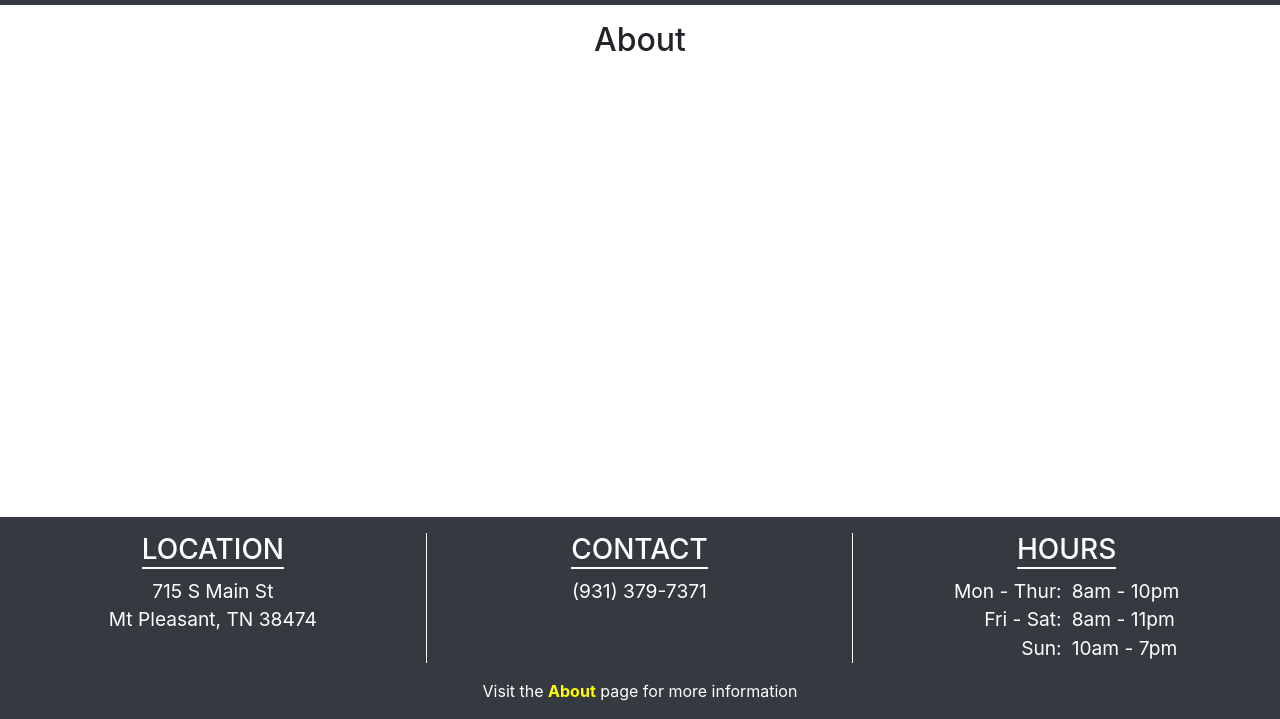
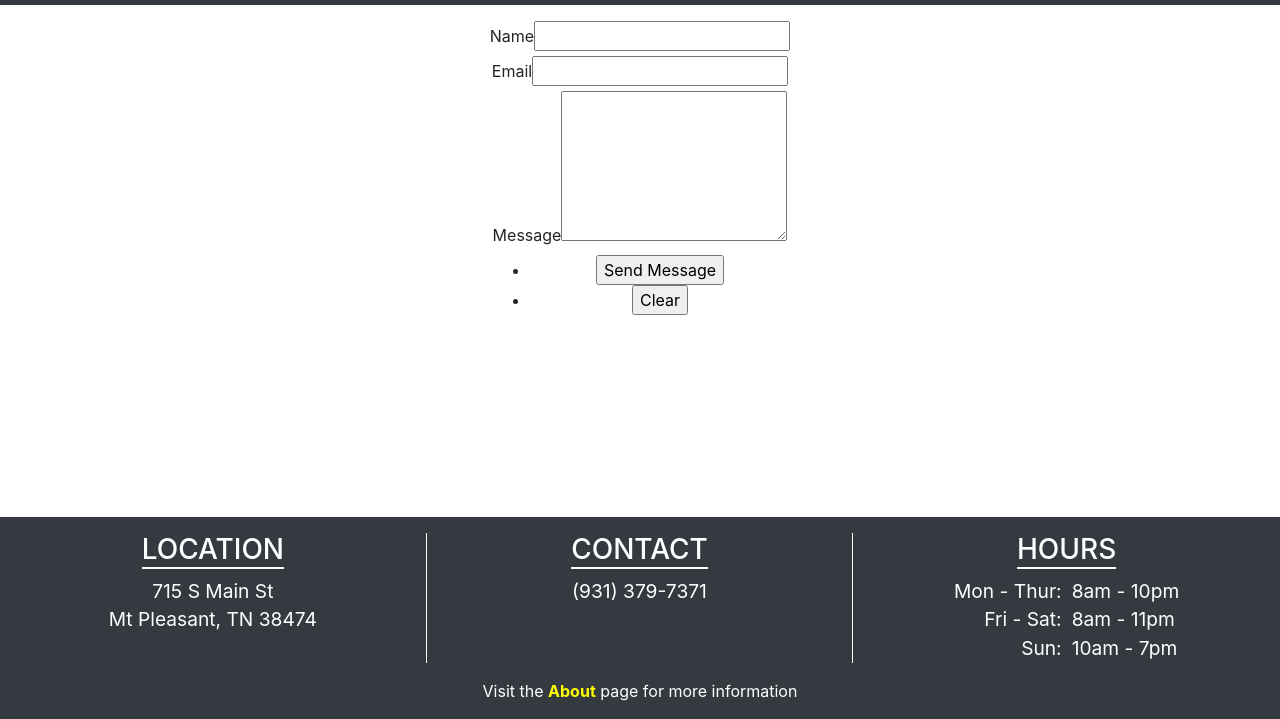
Before and after one commit to CoreyHutcheson/4-Sixes, a Gatsby site: page /about in a window 1280 px wide. Shown: the part 81-800 px from the top of the page. Built offline with nearby package versions, Linux system fonts and the light colour scheme; Gatsby itself is replaced by a stand-in of ours.

Commit message:
initial contact form

```diff
--- a/src/pages/about.jsx
+++ b/src/pages/about.jsx
@@ -6,7 +6,35 @@ import "src/utils/scss/page-styles/about.scss";
 const About = () => (
   <PageWrapper>
     <div className="page-about">
-      <h2 className="page-about__title">About</h2>
+      <form
+        name="contact"
+        method="post"
+        data-netlify="true"
+        data-netlify-honeypot="bot-field"
+      >
+        <input type="hidden" name="bot-field" />
+
+        <div className="field half first">
+          <label htmlFor="name">Name</label>
+          <input type="text" name="name" id="name" />
+        </div>
+        <div className="field half">
+          <label htmlFor="email">Email</label>
+          <input type="text" name="email" id="email" />
+        </div>
+        <div className="field">
+          <label htmlFor="message">Message</label>
+          <textarea name="message" id="message" rows="6" />
+        </div>
+        <ul className="actions">
+          <li>
+            <input type="submit" value="Send Message" className="special" />
+          </li>
+          <li>
+            <input type="reset" value="Clear" />
+          </li>
+        </ul>
+      </form>
     </div>
   </PageWrapper>
 );
```
